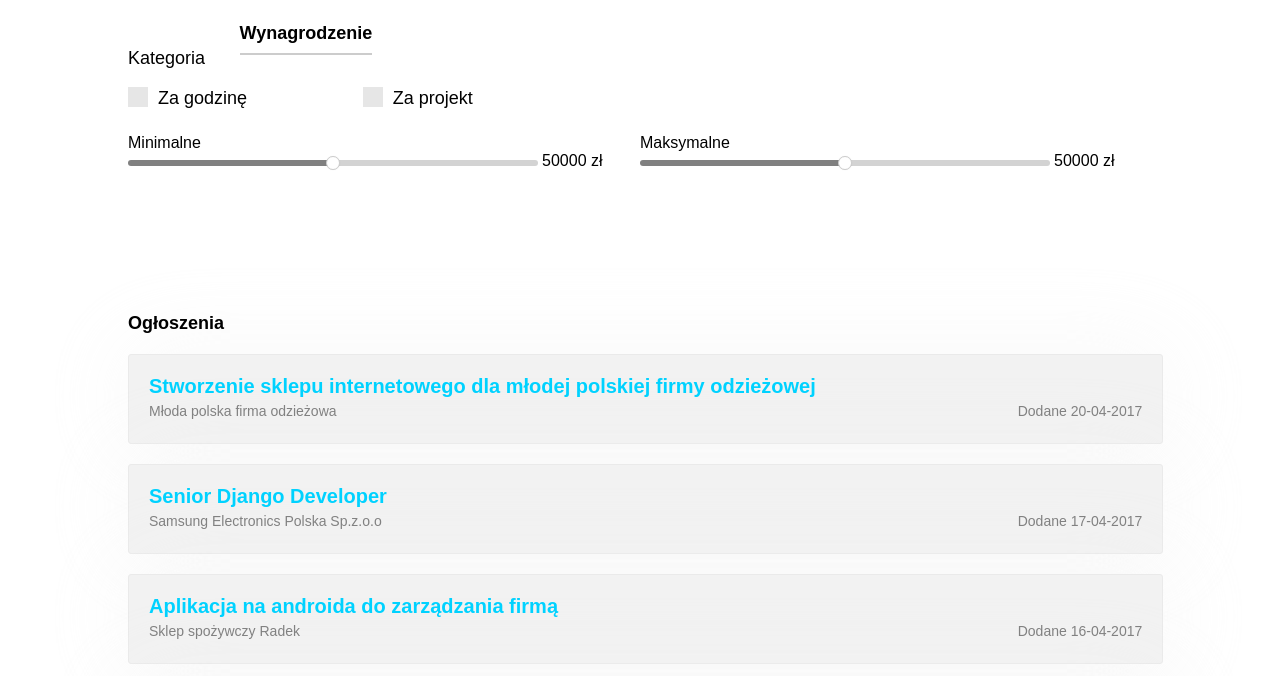
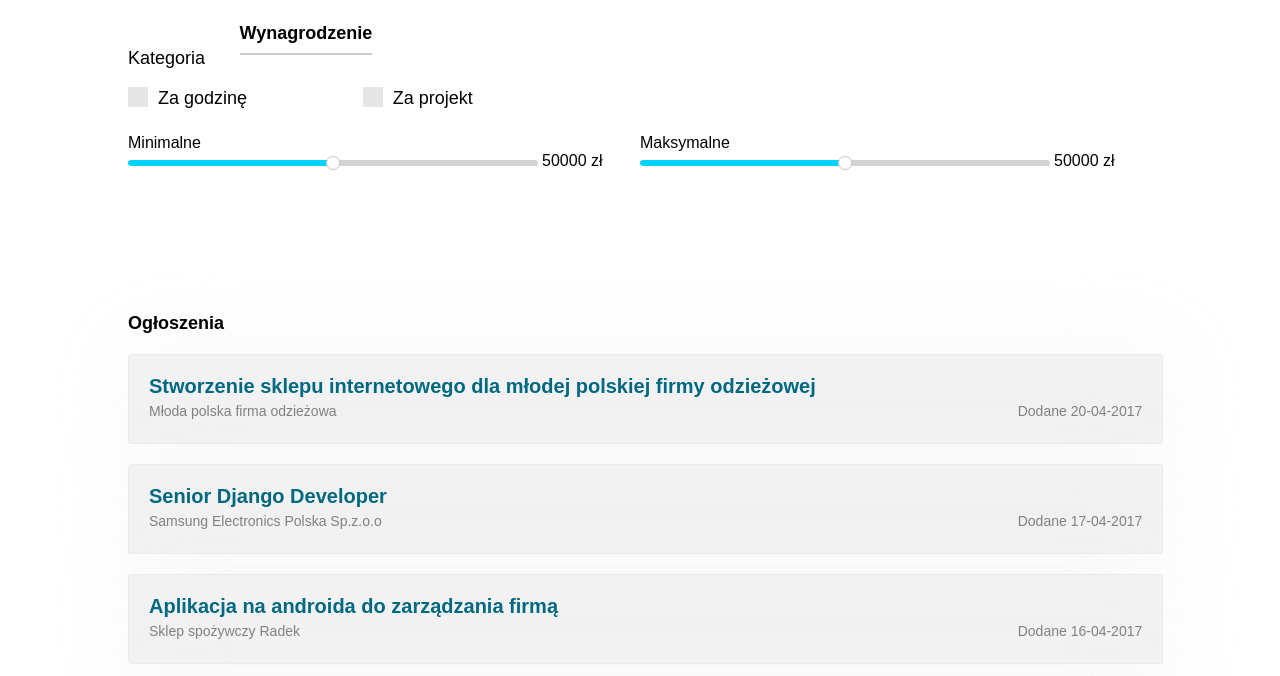
Before and after one commit to magdasid/FrontProjektZespolowy, a plain HTML site: page index.html in a window 1280 px wide. Both pictures are taken after a click on the link "Wynagrodzenie". Shown: the part 124-800 px from the top of the page. Drawn offline with nearby package versions, Linux system fonts and the light colour scheme.

Commit message:
Zmiana kolorów nagłówka

```diff
--- a/style.css
+++ b/style.css
@@ -155,10 +155,10 @@ input[type=range] {
     height: 6px;
     background-color: lightgray;
     background-image: -webkit-gradient(linear, 50% 0%, 50% 100%, color-stop(0%, #473e4f), color-stop(100%, #51475a));
-    background-image: -webkit-linear-gradient(#473e4f, #51475a);
-    background-image: -moz-linear-gradient(#473e4f, #51475a);
-    background-image: -o-linear-gradient(#473e4f, #51475a);
-    background-image: linear-gradient( gray,  gray);
+    background-image: -webkit-linear-gradient( #00d2ff,  #00d2ff);
+    background-image: -moz-linear-gradient( #00d2ff,  #00d2ff);
+    background-image: -o-linear-gradient( #00d2ff,  #00d2ff);
+    background-image: linear-gradient( #00d2ff,  #00d2ff);
     background-size: 50% 100%;
     background-repeat: no-repeat;
     border-radius: 10px;
@@ -290,7 +290,7 @@ input[type=range]::-moz-range-thumb {
 }
 .header a{
 	font-size: 20px;
-	color: #00d2ff;
+	color: #006880;
 	font-weight: bold;
 }
 .info {
@@ -317,10 +317,13 @@ input[type=range]::-moz-range-thumb {
     height: auto;
 }
 .footer {
-    margin-top: 15px;
+    margin-top: 100px;
     background-color: #00d2ff;
-    padding: 10px;
+    padding: 3px;
+	font-size: 6px;
     text-align: center;
     font-family: Arial;
-    color: white;
 }
+.footer ul li a {
+	 color: white;
+}
```
